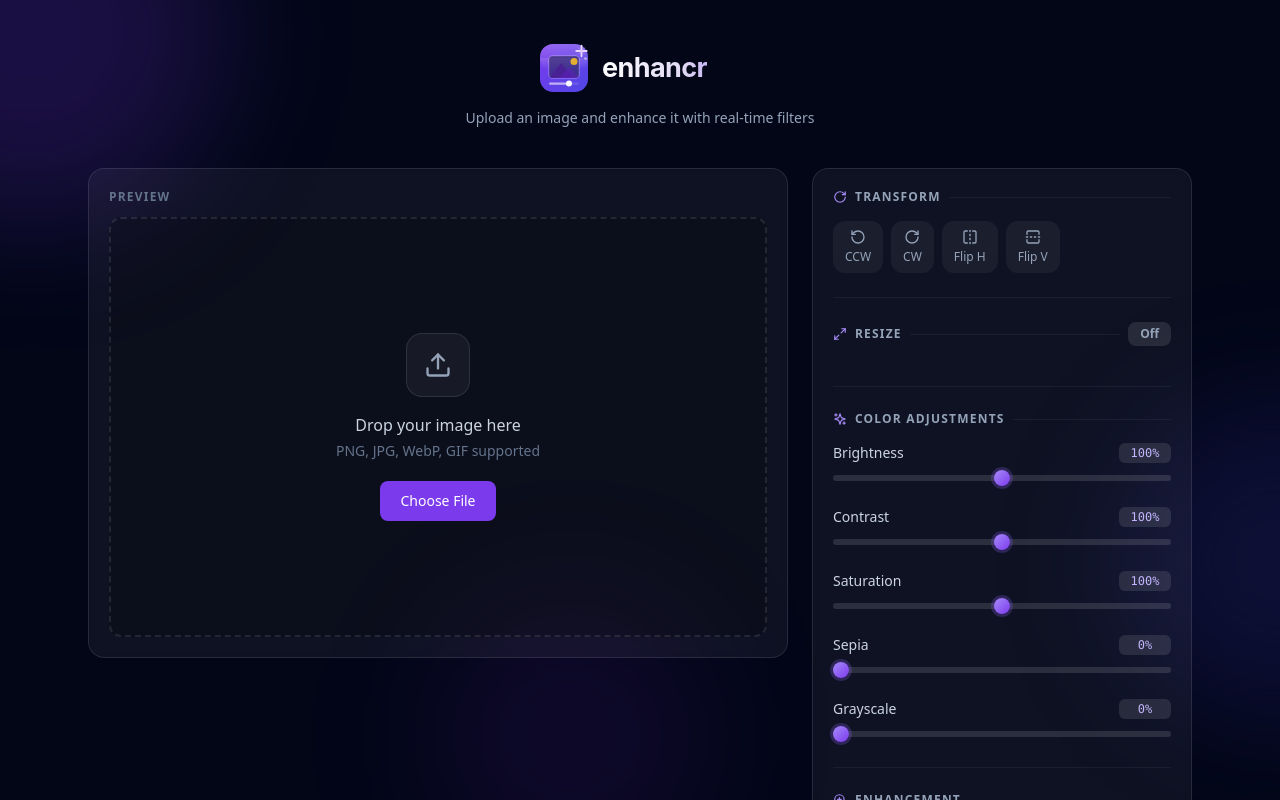
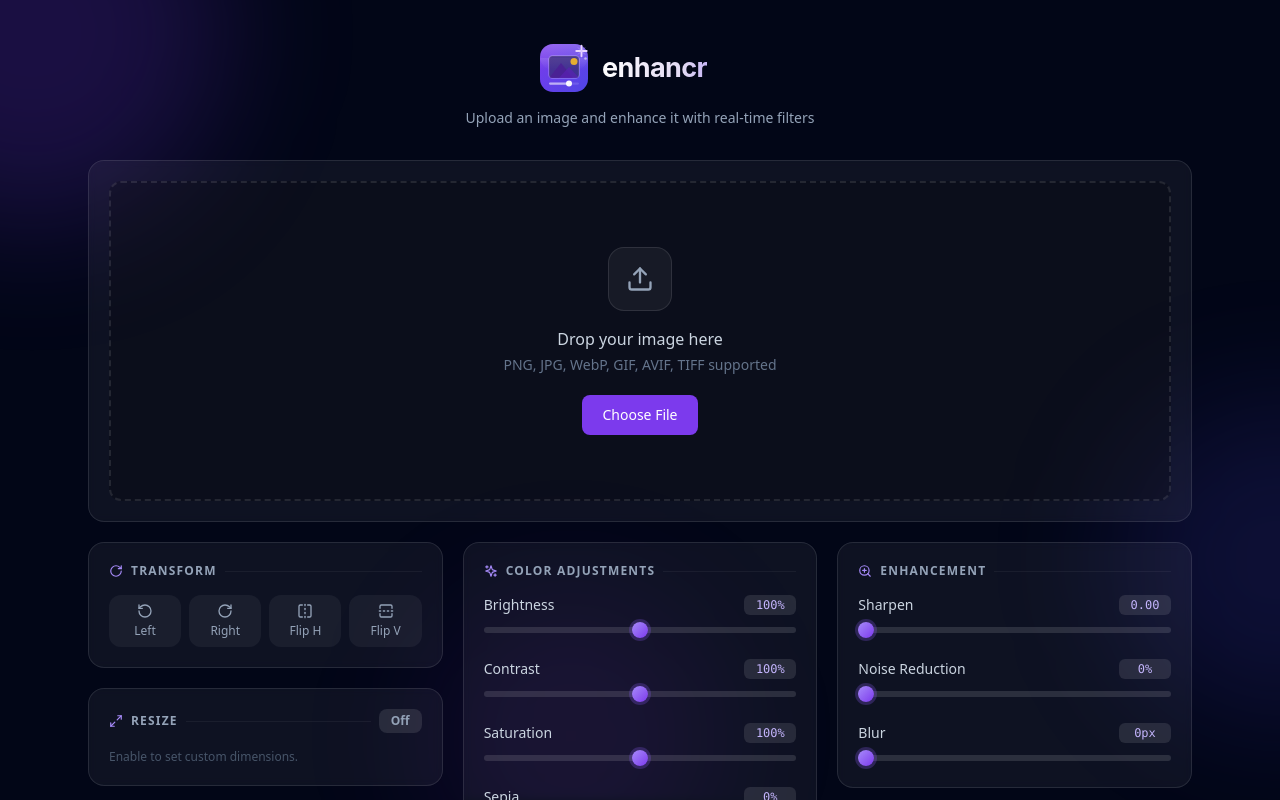
Before and after one commit to viveknaskar/image-enhancer, a React (Vite) app: page / in a window 1280 px wide. Shown: the top 800 px of the page. Built offline with nearby package versions, Linux system fonts and the light colour scheme.

Commit message:
updated the UI of the site

```diff
--- a/src/App.tsx
+++ b/src/App.tsx
@@ -160,7 +160,7 @@ function App() {
     if (exportFormat === 'jpg') return 'image/jpeg';
     if (exportFormat === 'png') return 'image/png';
     if (exportFormat === 'webp') return 'image/webp';
-    return ['image/png', 'image/webp', 'image/gif'].includes(imageType)
+    return ['image/png', 'image/webp', 'image/gif', 'image/avif', 'image/tiff'].includes(imageType)
       ? 'image/png'
       : 'image/jpeg';
   };
@@ -410,24 +410,22 @@ function App() {
         <div className="absolute -bottom-20 left-1/3 w-72 h-72 bg-purple-700/10 rounded-full blur-3xl" />
       </div>
 
-      <div className="relative z-10 max-w-6xl mx-auto px-6 py-10">
+      <div className="relative z-10 max-w-6xl mx-auto px-4 sm:px-6 py-10">
         {/* Header */}
-        <div className="text-center mb-10">
+        <div className="text-center mb-8">
           <div className="flex justify-center mb-3">
             <img src="/enhancr/logo.svg" alt="Enhancr" className="h-14" />
           </div>
-          <p className="mt-1 text-slate-400 text-sm">Upload an image and enhance it with real-time filters</p>
+          <p className="text-slate-400 text-sm">Upload an image and enhance it with real-time filters</p>
         </div>
 
-        <div className="grid grid-cols-1 lg:grid-cols-[1fr_380px] gap-6 items-start">
-          {/* ── Preview panel ── */}
-          <div className="bg-white/5 backdrop-blur-sm border border-white/10 rounded-2xl p-5 flex flex-col gap-3">
-            <p className="text-xs font-semibold uppercase tracking-widest text-slate-500">Preview</p>
+        {/* ── Upload / Preview ── */}
+        <div className="bg-white/5 backdrop-blur-sm border border-white/10 rounded-2xl p-5 mb-5">
           <input
             ref={fileInputRef}
             type="file"
             className="hidden"
-              accept="image/*"
+            accept="image/jpeg,image/png,image/webp,image/gif,image/avif,image/tiff"
             onChange={handleImageUpload}
           />
 
@@ -436,7 +434,7 @@ function App() {
             onDragOver={handleDragOver}
             onDragLeave={handleDragLeave}
             onClick={() => fileInputRef.current?.click()}
-              className={`h-64 sm:h-80 lg:h-[420px] rounded-xl border-2 border-dashed flex items-center justify-center transition-colors duration-200 cursor-pointer overflow-hidden ${
+            className={`h-56 sm:h-72 md:h-80 rounded-xl border-2 border-dashed flex items-center justify-center transition-colors duration-200 cursor-pointer overflow-hidden ${
               isDragging
                 ? 'border-violet-500 bg-violet-500/10'
                 : 'border-white/10 bg-black/20 hover:border-violet-500/50 hover:bg-violet-500/5'
@@ -446,19 +444,16 @@ function App() {
               <img
                 src={selectedImage}
                 alt="Preview"
-                  className="w-full h-full object-contain rounded-xl"
-                  style={{
-                    filter: buildFilterString(),
-                    transform: getPreviewTransform(),
-                  }}
+                className="w-full h-full object-contain"
+                style={{ filter: buildFilterString(), transform: getPreviewTransform() }}
               />
             ) : (
-                <div className="text-center px-6 pointer-events-none">
+              <div className="text-center pointer-events-none">
                 <div className="inline-flex items-center justify-center w-16 h-16 rounded-2xl bg-white/5 border border-white/10 mb-4">
                   <Upload className="w-7 h-7 text-slate-400" />
                 </div>
                 <p className="text-slate-300 font-medium mb-1">Drop your image here</p>
-                  <p className="text-slate-500 text-sm mb-5">PNG, JPG, WebP, GIF supported</p>
+                <p className="text-slate-500 text-sm mb-5">PNG, JPG, WebP, GIF, AVIF, TIFF supported</p>
                 <span className="inline-block bg-violet-600 text-white text-sm font-medium px-5 py-2.5 rounded-lg">
                   Choose File
                 </span>
@@ -467,10 +462,10 @@ function App() {
           </div>
 
           {selectedImage && (
-              <div className="flex items-center justify-between">
+            <div className="flex items-center justify-between mt-3">
               <button
                 onClick={() => fileInputRef.current?.click()}
-                  className="text-xs text-slate-400 hover:text-violet-400 cursor-pointer transition-colors underline underline-offset-2"
+                className="text-xs text-slate-400 hover:text-violet-400 transition-colors underline underline-offset-2"
               >
                 Replace image
               </button>
@@ -487,20 +482,23 @@ function App() {
           )}
         </div>
 
-          {/* ── Controls panel — single unified card ── */}
-          <div className="bg-white/5 backdrop-blur-sm border border-white/10 rounded-2xl p-5 flex flex-col gap-6">
+        {/* ── Feature cards grid ── */}
+        <div className="grid grid-cols-1 md:grid-cols-2 xl:grid-cols-3 gap-5 items-start">
+
+          {/* Column 1: Transform + Resize */}
+          <div className="flex flex-col gap-5">
 
             {/* Transform */}
-            <div>
+            <div className="bg-white/5 backdrop-blur-sm border border-white/10 rounded-2xl p-5">
               <SectionHeader icon={<RotateCw className="w-3.5 h-3.5" />} label="Transform" />
-              <div className="flex gap-2">
-                <IconBtn onClick={rotateLeft} title="Rotate 90° counter-clockwise">
+              <div className="grid grid-cols-4 gap-2">
+                <IconBtn onClick={rotateLeft} title="Rotate 90° left">
                   <RotateCcw className="w-4 h-4" />
-                  <span>CCW</span>
+                  <span>Left</span>
                 </IconBtn>
-                <IconBtn onClick={rotateRight} title="Rotate 90° clockwise">
+                <IconBtn onClick={rotateRight} title="Rotate 90° right">
                   <RotateCw className="w-4 h-4" />
-                  <span>CW</span>
+                  <span>Right</span>
                 </IconBtn>
                 <IconBtn onClick={() => setFlipH((v) => !v)} active={flipH} title="Flip horizontal">
                   <FlipHorizontal className="w-4 h-4" />
@@ -513,10 +511,8 @@ function App() {
               </div>
             </div>
 
-            <div className="h-px bg-white/5" />
-
             {/* Resize */}
-            <div>
+            <div className="bg-white/5 backdrop-blur-sm border border-white/10 rounded-2xl p-5">
               <div className="flex items-center gap-2 mb-4">
                 <div className="text-violet-400"><Maximize2 className="w-3.5 h-3.5" /></div>
                 <span className="text-xs font-semibold uppercase tracking-widest text-slate-400">Resize</span>
@@ -524,52 +520,39 @@ function App() {
                 <button
                   onClick={() => setResizeEnabled((v) => !v)}
                   className={`px-3 py-1 rounded-lg text-xs font-semibold transition-colors ${
-                    resizeEnabled
-                      ? 'bg-violet-600 text-white'
-                      : 'bg-white/10 text-slate-400 hover:bg-white/15'
+                    resizeEnabled ? 'bg-violet-600 text-white' : 'bg-white/10 text-slate-400 hover:bg-white/15'
                   }`}
                 >
                   {resizeEnabled ? 'On' : 'Off'}
                 </button>
               </div>
 
-              {resizeEnabled && (
+              {resizeEnabled ? (
                 <div className="space-y-3">
                   <div className="flex items-end gap-2">
                     <div className="flex-1">
                       <label className="text-xs text-slate-500 mb-1 block">Width</label>
                       <input
-                        type="number"
-                        min={1}
-                        value={resizeWidth}
+                        type="number" min={1} value={resizeWidth}
                         onChange={(e) => handleResizeWidthChange(Number(e.target.value))}
                         className="w-full bg-black/30 border border-white/10 rounded-lg px-3 py-2 text-sm text-slate-200 outline-none focus:border-violet-500/60 transition-colors"
                       />
                     </div>
-
                     <button
                       onClick={() => setLockAspectRatio((v) => !v)}
                       title={lockAspectRatio ? 'Unlock aspect ratio' : 'Lock aspect ratio'}
-                      className={`pb-0.5 p-2 rounded-lg transition-colors ${
-                        lockAspectRatio
-                          ? 'text-violet-400 bg-violet-500/15'
-                          : 'text-slate-500 bg-white/5 hover:bg-white/10'
-                      }`}
+                      className={`p-2 rounded-lg transition-colors ${lockAspectRatio ? 'text-violet-400 bg-violet-500/15' : 'text-slate-500 bg-white/5 hover:bg-white/10'}`}
                     >
                       {lockAspectRatio ? <Lock className="w-3.5 h-3.5" /> : <Unlock className="w-3.5 h-3.5" />}
                     </button>
-
                     <div className="flex-1">
                       <label className="text-xs text-slate-500 mb-1 block">Height</label>
                       <input
-                        type="number"
-                        min={1}
-                        value={resizeHeight}
+                        type="number" min={1} value={resizeHeight}
                         onChange={(e) => handleResizeHeightChange(Number(e.target.value))}
                         className="w-full bg-black/30 border border-white/10 rounded-lg px-3 py-2 text-sm text-slate-200 outline-none focus:border-violet-500/60 transition-colors"
                       />
                     </div>
-
                     <select
                       value={resizeUnit}
                       onChange={(e) => handleUnitChange(e.target.value as ResizeUnit)}
@@ -584,13 +567,8 @@ function App() {
                     <div className="flex gap-2">
                       {(['fit', 'stretch', 'crop'] as ResizeMode[]).map((mode) => (
                         <button
-                          key={mode}
-                          onClick={() => setResizeMode(mode)}
-                          className={`flex-1 py-1.5 text-xs rounded-lg capitalize transition-colors ${
-                            resizeMode === mode
-                              ? 'bg-violet-600 text-white'
-                              : 'bg-white/5 text-slate-400 hover:bg-white/10'
-                          }`}
+                          key={mode} onClick={() => setResizeMode(mode)}
+                          className={`flex-1 py-1.5 text-xs rounded-lg capitalize transition-colors ${resizeMode === mode ? 'bg-violet-600 text-white' : 'bg-white/5 text-slate-400 hover:bg-white/10'}`}
                         >
                           {mode}
                         </button>
@@ -604,39 +582,39 @@ function App() {
                     </p>
                   )}
                 </div>
+              ) : (
+                <p className="text-xs text-slate-600">Enable to set custom dimensions.</p>
               )}
             </div>
+          </div>
 
-            <div className="h-px bg-white/5" />
-
-            {/* Color Adjustments */}
-            <div>
+          {/* Column 2: Color Adjustments */}
+          <div className="bg-white/5 backdrop-blur-sm border border-white/10 rounded-2xl p-5">
             <SectionHeader icon={<Sparkles className="w-3.5 h-3.5" />} label="Color Adjustments" />
             <div className="space-y-5">
               <SliderRow label="Brightness" value={filters.brightness} displayValue={`${filters.brightness}%`} min={0} max={200} onChange={(v) => handleFilterChange('brightness', v)} />
-                <SliderRow label="Contrast" value={filters.contrast} displayValue={`${filters.contrast}%`} min={0} max={200} onChange={(v) => handleFilterChange('contrast', v)} />
+              <SliderRow label="Contrast"   value={filters.contrast}   displayValue={`${filters.contrast}%`}   min={0} max={200} onChange={(v) => handleFilterChange('contrast', v)} />
               <SliderRow label="Saturation" value={filters.saturation} displayValue={`${filters.saturation}%`} min={0} max={200} onChange={(v) => handleFilterChange('saturation', v)} />
-                <SliderRow label="Sepia" value={filters.sepia} displayValue={`${filters.sepia}%`} min={0} max={100} onChange={(v) => handleFilterChange('sepia', v)} />
-                <SliderRow label="Grayscale" value={filters.grayscale} displayValue={`${filters.grayscale}%`} min={0} max={100} onChange={(v) => handleFilterChange('grayscale', v)} />
+              <SliderRow label="Sepia"      value={filters.sepia}      displayValue={`${filters.sepia}%`}      min={0} max={100} onChange={(v) => handleFilterChange('sepia', v)} />
+              <SliderRow label="Grayscale"  value={filters.grayscale}  displayValue={`${filters.grayscale}%`}  min={0} max={100} onChange={(v) => handleFilterChange('grayscale', v)} />
             </div>
           </div>
 
-            <div className="h-px bg-white/5" />
+          {/* Column 3: Enhancement + Export */}
+          <div className="flex flex-col gap-5 md:col-span-2 xl:col-span-1">
 
             {/* Enhancement */}
-            <div>
+            <div className="bg-white/5 backdrop-blur-sm border border-white/10 rounded-2xl p-5">
               <SectionHeader icon={<ZoomIn className="w-3.5 h-3.5" />} label="Enhancement" />
               <div className="space-y-5">
-                <SliderRow label="Sharpen" value={filters.sharpen} displayValue={filters.sharpen.toFixed(2)} min={0} max={1} step={0.01} onChange={(v) => handleFilterChange('sharpen', v)} />
-                <SliderRow label="Noise Reduction" value={filters.denoise} displayValue={`${filters.denoise}%`} min={0} max={100} onChange={(v) => handleFilterChange('denoise', v)} />
-                <SliderRow label="Blur" value={filters.blur} displayValue={`${filters.blur}px`} min={0} max={10} step={0.1} onChange={(v) => handleFilterChange('blur', v)} />
+                <SliderRow label="Sharpen"         value={filters.sharpen} displayValue={filters.sharpen.toFixed(2)} min={0} max={1}   step={0.01} onChange={(v) => handleFilterChange('sharpen', v)} />
+                <SliderRow label="Noise Reduction" value={filters.denoise} displayValue={`${filters.denoise}%`}     min={0} max={100}            onChange={(v) => handleFilterChange('denoise', v)} />
+                <SliderRow label="Blur"            value={filters.blur}   displayValue={`${filters.blur}px`}       min={0} max={10}  step={0.1}  onChange={(v) => handleFilterChange('blur', v)} />
               </div>
             </div>
 
-            <div className="h-px bg-white/5" />
-
             {/* Export */}
-            <div>
+            <div className="bg-white/5 backdrop-blur-sm border border-white/10 rounded-2xl p-5">
               <SectionHeader icon={<Sliders className="w-3.5 h-3.5" />} label="Export" />
               <div className="space-y-4">
                 <div>
@@ -644,13 +622,8 @@ function App() {
                   <div className="flex gap-2">
                     {(['auto', 'jpg', 'png', 'webp'] as ExportFormat[]).map((fmt) => (
                       <button
-                        key={fmt}
-                        onClick={() => setExportFormat(fmt)}
-                        className={`flex-1 py-1.5 text-xs rounded-lg uppercase font-medium transition-colors ${
-                          exportFormat === fmt
-                            ? 'bg-violet-600 text-white'
-                            : 'bg-white/5 text-slate-400 hover:bg-white/10'
-                        }`}
+                        key={fmt} onClick={() => setExportFormat(fmt)}
+                        className={`flex-1 py-1.5 text-xs rounded-lg uppercase font-medium transition-colors ${exportFormat === fmt ? 'bg-violet-600 text-white' : 'bg-white/5 text-slate-400 hover:bg-white/10'}`}
                       >
                         {fmt}
                       </button>
@@ -662,35 +635,22 @@ function App() {
                   <div>
                     <p className="text-sm text-slate-300 mb-2">Background Color</p>
                     <div className="flex items-center gap-3 bg-black/20 border border-white/10 rounded-xl px-3 py-2">
-                      <input
-                        type="color"
-                        value={bgColor}
-                        onChange={(e) => setBgColor(e.target.value)}
-                        className="w-7 h-7 rounded cursor-pointer border-0 bg-transparent p-0"
-                      />
+                      <input type="color" value={bgColor} onChange={(e) => setBgColor(e.target.value)}
+                        className="w-7 h-7 rounded cursor-pointer border-0 bg-transparent p-0" />
                       <span className="text-sm text-slate-300 font-mono">{bgColor}</span>
                     </div>
                   </div>
                 )}
 
                 {showQuality && (
-                  <SliderRow
-                    label="Quality"
-                    value={filters.quality}
-                    displayValue={`${filters.quality}%`}
-                    min={1}
-                    max={100}
-                    onChange={(v) => handleFilterChange('quality', v)}
-                  />
+                  <SliderRow label="Quality" value={filters.quality} displayValue={`${filters.quality}%`} min={1} max={100} onChange={(v) => handleFilterChange('quality', v)} />
                 )}
 
                 <div>
                   <p className="text-sm text-slate-300 mb-2">File Name</p>
                   <div className="flex items-center gap-2 bg-black/20 border border-white/10 rounded-xl px-3 py-2 focus-within:border-violet-500/60 transition-colors">
                     <input
-                      type="text"
-                      value={fileName}
-                      onChange={(e) => setFileName(e.target.value)}
+                      type="text" value={fileName} onChange={(e) => setFileName(e.target.value)}
                       placeholder="enhanced-image"
                       className="flex-1 bg-transparent text-sm text-slate-200 placeholder-slate-500 outline-none"
                     />
@@ -699,22 +659,19 @@ function App() {
                 </div>
               </div>
             </div>
+          </div>
+        </div>
 
-            {/* Action buttons */}
-            <div className="flex gap-3 pt-1">
+        {/* ── Action buttons ── */}
+        <div className="flex gap-3 mt-5">
           <button
             onClick={() => {
               setFilters(DEFAULTS);
-                  setRotation(0);
-                  setFlipH(false);
-                  setFlipV(false);
+              setRotation(0); setFlipH(false); setFlipV(false);
               setResizeEnabled(false);
-                  if (originalDimensions) {
-                    setResizeWidth(originalDimensions.w);
-                    setResizeHeight(originalDimensions.h);
-                  }
+              if (originalDimensions) { setResizeWidth(originalDimensions.w); setResizeHeight(originalDimensions.h); }
             }}
-                className="px-4 py-3 rounded-xl text-sm font-medium border border-white/10 text-slate-400 hover:text-white hover:border-white/20 transition-colors"
+            className="px-5 py-3 rounded-xl text-sm font-medium border border-white/10 text-slate-400 hover:text-white hover:border-white/20 transition-colors"
           >
             Reset
           </button>
@@ -746,8 +703,6 @@ function App() {
         </div>
       </div>
     </div>
-      </div>
-    </div>
   );
 }
 
```
Lines whose indentation alone changed are shown as unchanged.
